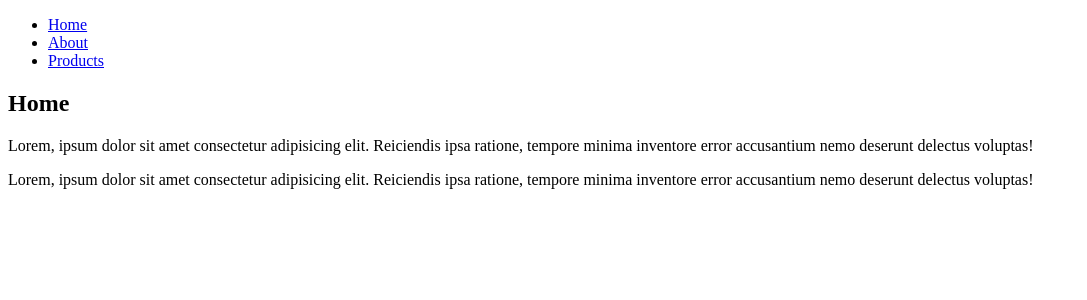
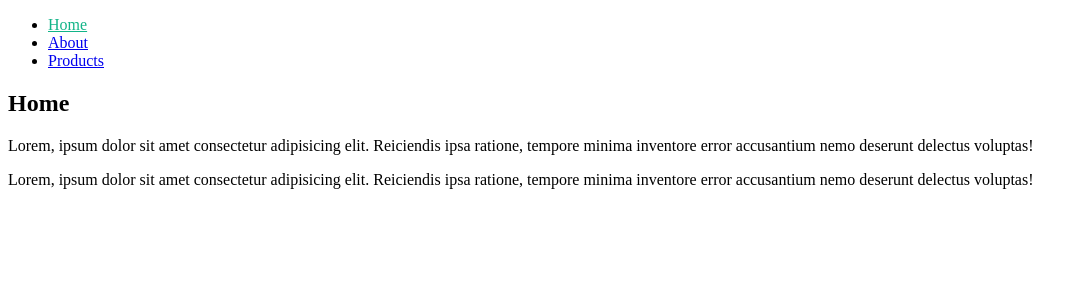
Before and after one commit to NNEUID/nuxt3-tailwind-app, a Nuxt app: page / in a window 1280 px wide. Shown: the top 300 px of the page, without its empty margins (0-1087 px from the left). Built offline with nearby package versions, Linux system fonts and the light colour scheme.

Commit message:
add default layout and move nav there && add styles to style active link

```diff
--- /dev/null
+++ b/layouts/default.vue
@@ -0,0 +1,27 @@
+<template>
+  <div>
+    <header>
+      <nav>
+        <ul>
+          <li>
+            <NuxtLink to="/">Home</NuxtLink>
+          </li>
+          <li>
+            <NuxtLink to="/about">About</NuxtLink>
+          </li>
+          <li>
+            <NuxtLink to="/products">Products</NuxtLink>
+          </li>
+        </ul>
+      </nav>
+    </header>
+    <div>
+      <slot />
+    </div>
+  </div>
+</template>
+<style scoped>
+.router-link-exact-active {
+  color: #12b488;
+}
+</style>
--- a/pages/index.vue
+++ b/pages/index.vue
@@ -1,21 +1,5 @@
 <template>
   <div>
-    <header>
-      <nav>
-        <ul>
-          <li>
-            <NuxtLink to="/">Home</NuxtLink>
-          </li>
-          <li>
-            <NuxtLink to="/about">About</NuxtLink>
-          </li>
-          <li>
-            <NuxtLink to="/products">Products</NuxtLink>
-          </li>
-        </ul>
-      </nav>
-    </header>
-
     <h2>Home</h2>
     <p>Lorem, ipsum dolor sit amet consectetur adipisicing elit. Reiciendis ipsa ratione, tempore minima inventore error
       accusantium nemo deserunt delectus voluptas!</p>
```
